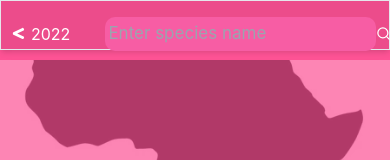
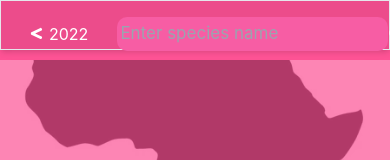
Before and after one commit to Josphat205/explore-african-countries-project, a React (Create React App) app: page / in a window 390 px wide. Shown: the top 160 px of the page. Built offline with nearby package versions, Linux system fonts and the light colour scheme; no server answers.

Commit message:
Styled the header to fit on mobile view

```diff
--- a/src/components/Header.css
+++ b/src/components/Header.css
@@ -27,7 +27,7 @@ form,
   display: flex;
   justify-content: center;
   align-items: center;
-  margin: 0 10px;
+  margin: 0 8px;
 }
 
 .title > * {
--- a/src/components/Header.js
+++ b/src/components/Header.js
@@ -20,7 +20,7 @@ export default function Header() {
   };
   return (
     <Navbar className="mx-auto Header">
-      <div className="container flex items-center justify-between text-black-900">
+      <div className="container flex items-center justify-around text-black-900 mx-auto px-5">
         <div className="title">
           <Link to="/">
             <FaLessThan className="icons" />
```
